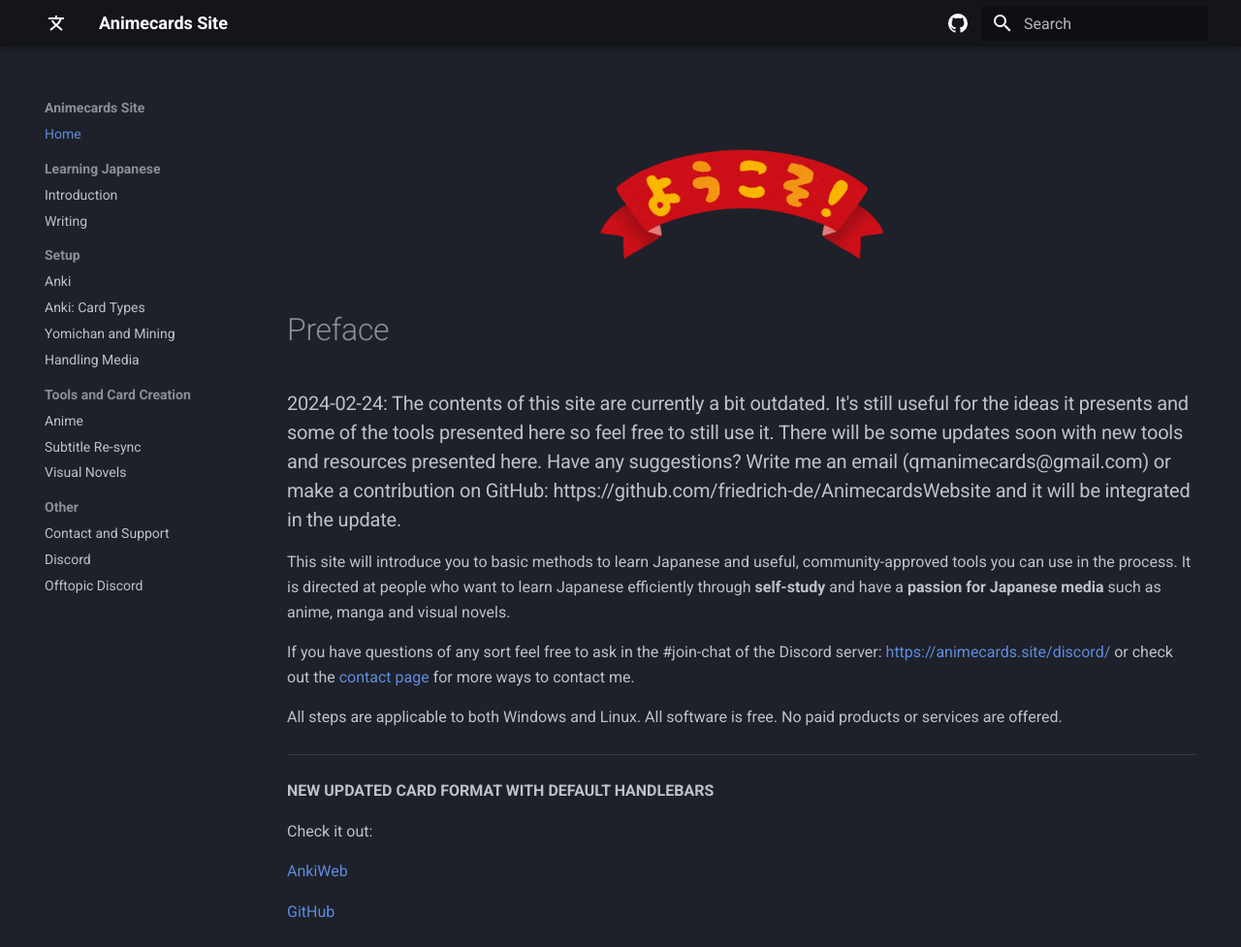
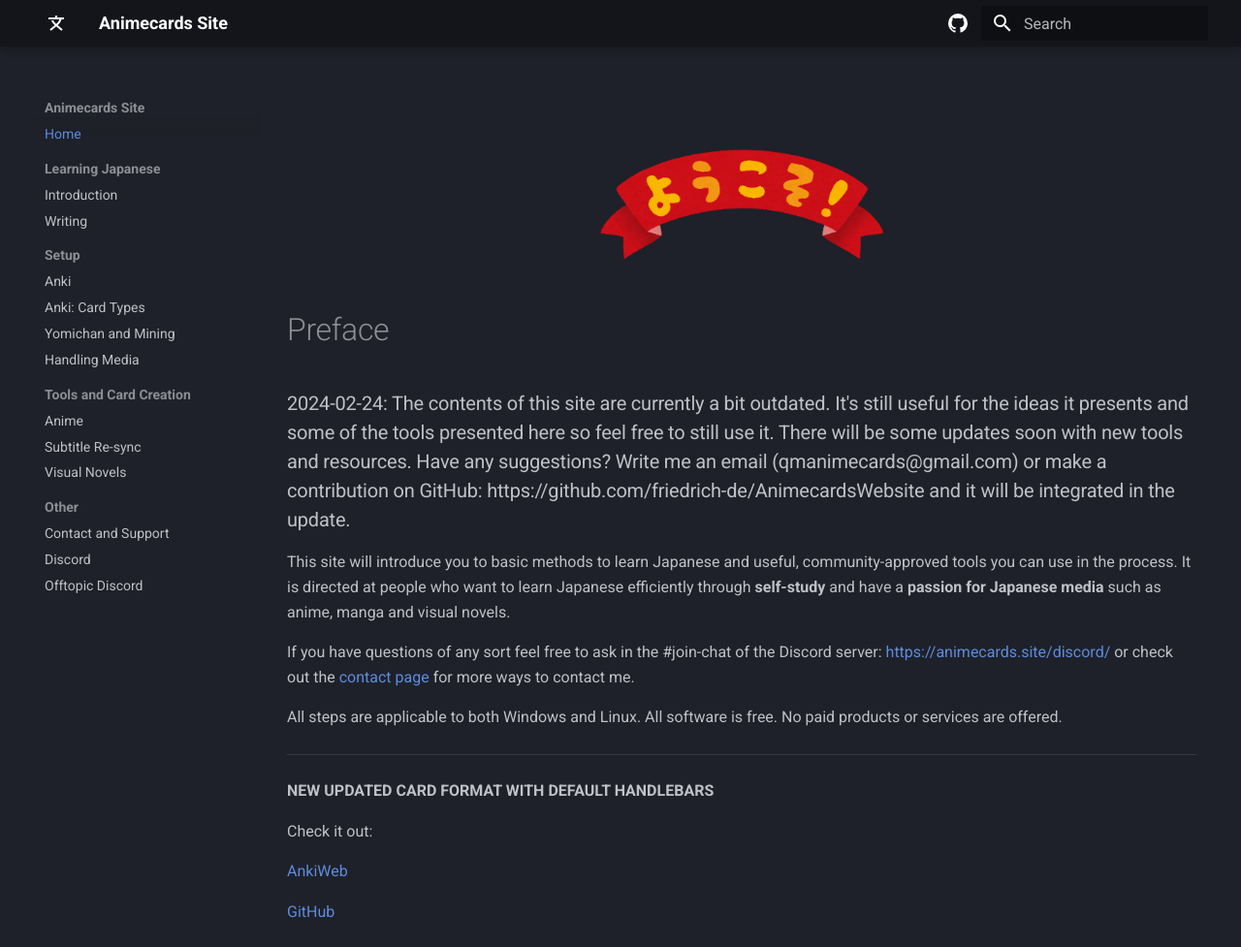
Before and after one commit to friedrich-de/AnimecardsWebsite, an MkDocs documentation site: the page built from docs/index.md, in a window 1280 px wide and 977 px high. Shown: the whole window at 97% size. Built offline with MkDocs 1.6.1 and Material for MkDocs 9.7.7, drawn with Linux system fonts in a browser that asks for light colours.

Commit message:
Fix home page.

```diff
--- a/docs/index.md
+++ b/docs/index.md
@@ -10,7 +10,7 @@ hide:
 
 # Preface
 
-### 2024-02-24: The contents of this site are currently a bit outdated. It's still useful for the ideas it presents and some of the tools presented here so feel free to still use it. There will be some updates soon with new tools and resources presented here. Have any suggestions? Write me an email (qmanimecards@gmail.com) or make a contribution on GitHub: https://github.com/friedrich-de/AnimecardsWebsite and it will be integrated in the update.
+### 2024-02-24: The contents of this site are currently a bit outdated. It's still useful for the ideas it presents and some of the tools presented here so feel free to still use it. There will be some updates soon with new tools and resources. Have any suggestions? Write me an email (qmanimecards@gmail.com) or make a contribution on GitHub: https://github.com/friedrich-de/AnimecardsWebsite and it will be integrated in the update.
 
 
 This site will introduce you to basic methods to learn Japanese and useful, community-approved tools you can use in the
```
